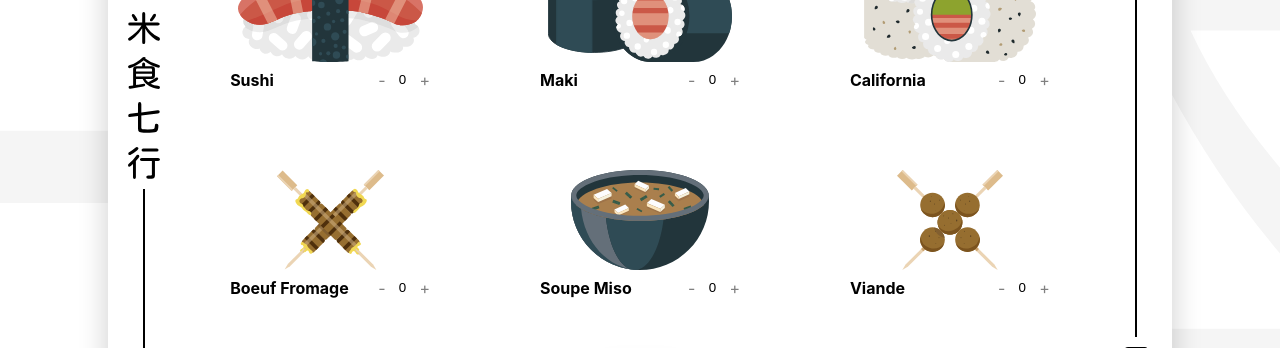
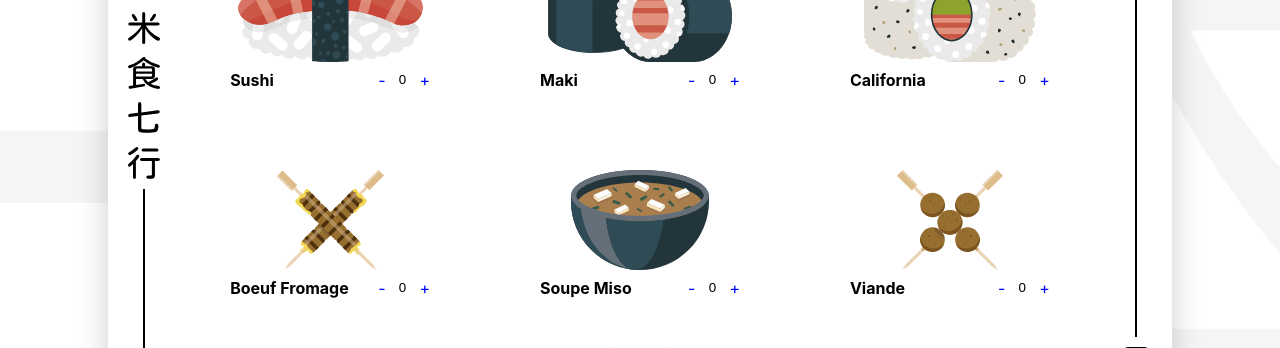
Before and after one commit to sebastien-lb/japcalculator, a React (Create React App) app: page / in a window 1280 px wide. Shown: the part 228-576 px from the top of the page. Built offline with nearby package versions, Linux system fonts and the light colour scheme.

Commit message:
tiny colour change

```diff
--- a/src/components/FoodTile/FoodTile.tsx
+++ b/src/components/FoodTile/FoodTile.tsx
@@ -90,7 +90,7 @@ const styles = (theme: CustomTheme): Record<ClassNames, CSSProperties> => ({
     }
   },
   button: {
-    color: "grey"
+    color: "blue"
   },
   image: {
     height: 100
```
